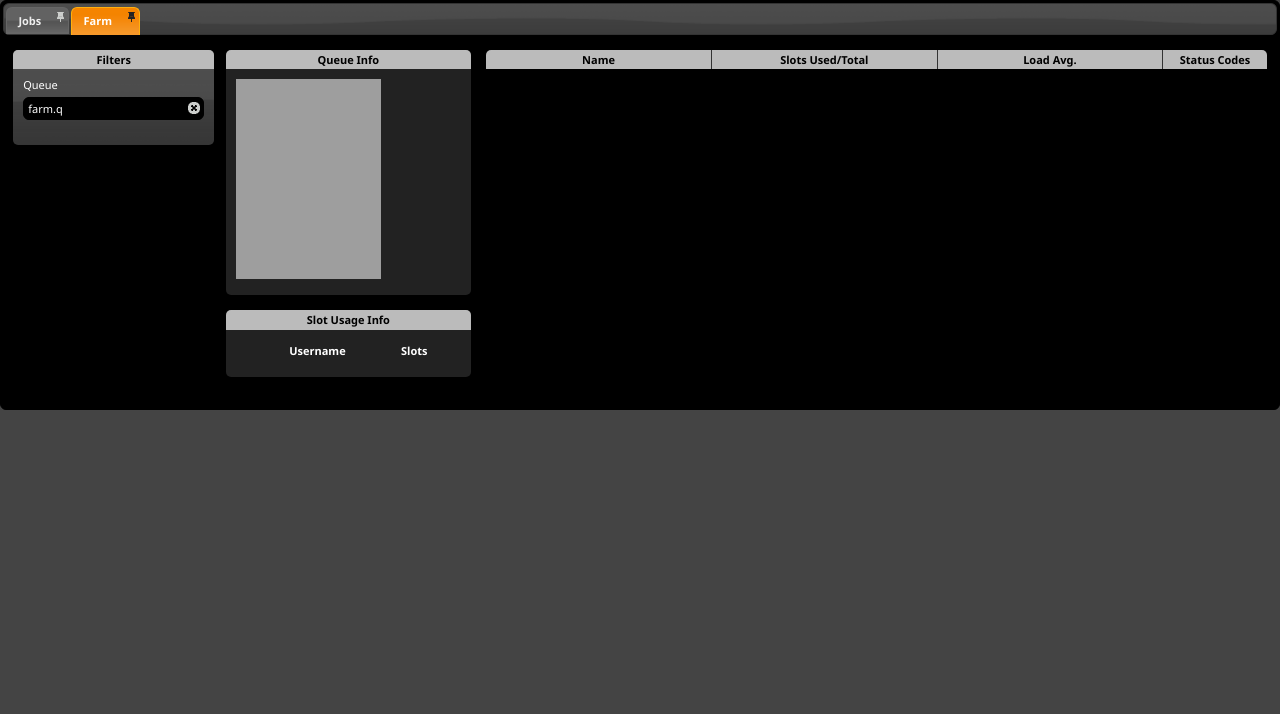
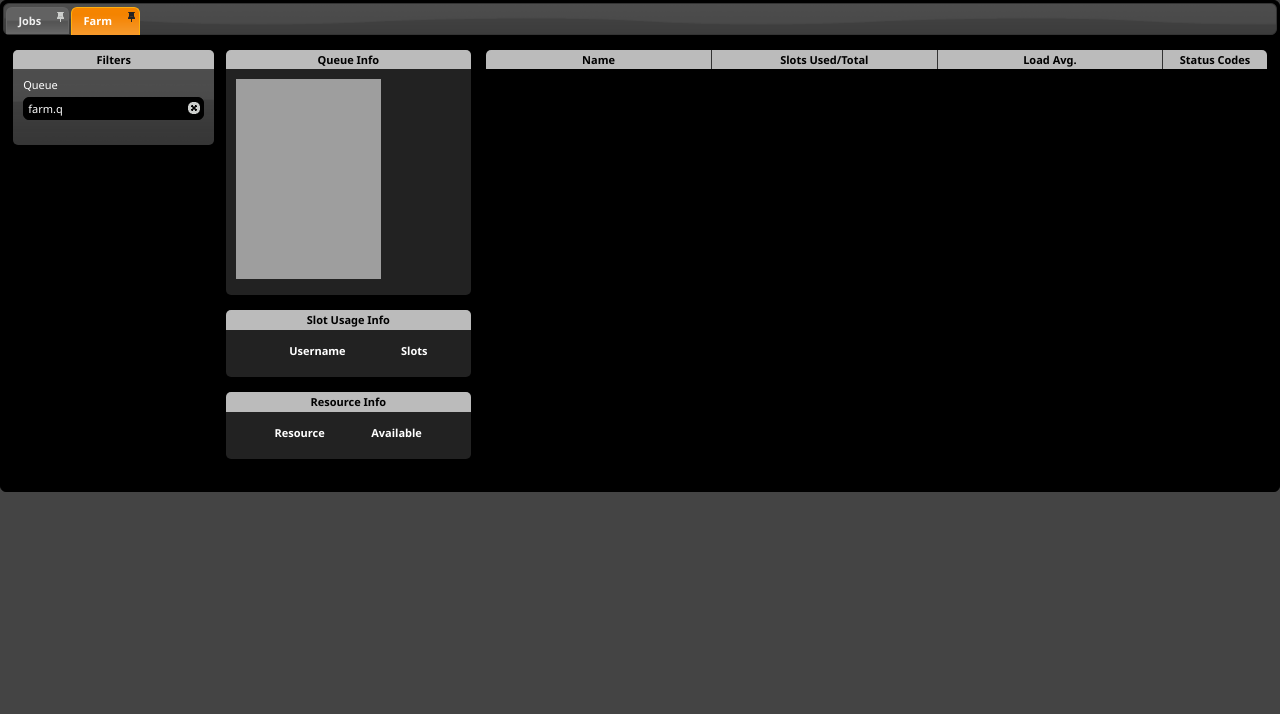
Before and after one commit to primefocusworld/sge4vfx, a Python web app: template webui/templates/index.html in a window 1280 px wide, after a click on "Farm". Shown: the part 54-768 px from the top of the page. Run offline with Jinja, Linux system fonts and the light colour scheme; the template is opened without the code that fills it, so the values that code supplies are empty; some libraries are stand-ins or nearby versions; grey boxes are pictures that could not be loaded.

Commit message:
Show resource availability on Farm tab

```diff
--- a/webui/static/css/main.css
+++ b/webui/static/css/main.css
@@ -175,12 +175,12 @@ tr:nth-child(even) .usageindicator { background:#353 }
 .slotinfo { position:absolute; width:100%; height:100%; z-index:2 }
 #queueguage { width:145px }
 #queuestattext { vertical-align:middle }
-#quotastats { position:relative; left: 7%; width: 86% }
-#quotastats tr { line-height: 18px; }
-#quotastats th { font-weight: bold; line-height: 22px; }
-#quotastats td { width: 50%; }
-#quotastats tbody tr { background: #111; text-align:center }
-#quotastats tbody tr:nth-child(even) { background: #222 }
+.statTable { position:relative; left: 7%; width: 86% }
+.statTable tr { line-height: 18px; }
+.statTable th { font-weight: bold; line-height: 22px; }
+.statTable td { width: 50%; }
+.statTable tbody tr { background: #111; text-align:center }
+.statTable tbody tr:nth-child(even) { background: #222 }
 
 /* Dialog bits */
 .popupdialog h3 { font-weight:bold; font-size:11px; margin:20px 0 15px 0 }
--- a/webui/static/js/main.js
+++ b/webui/static/js/main.js
@@ -104,6 +104,11 @@ function getWorkers(params) {
 		var theHTML = Mustache.to_html(userQuotaRowTemplate, data);
 		$("#quotastats tbody").html("");
 		$("#quotastats tbody").append(theHTML);
+	});
+	$.getJSON("/resources", AJAXParams, function(data) {
+		var theHTML = Mustache.to_html(resourceRowTemplate, data);
+		$("#resourcestats tbody").html("");
+		$("#resourcestats tbody").append(theHTML);
 	});
 }
 
--- a/webui/static/js/templates.js
+++ b/webui/static/js/templates.js
@@ -50,6 +50,12 @@ var userQuotaRowTemplate = "\
 {{/rows}}\
 "
 
+var resourceRowTemplate = "\
+{{#rows}}\
+<tr><td>{{ resource }}</td><td>{{ available }}</td></tr>\
+{{/rows}}\
+"
+
 var farmDivisionTemplate = "\
 Total Slots: {{ total }}<br /><br />\
 <span class='green'>\
--- a/webui/templates/index.html
+++ b/webui/templates/index.html
@@ -141,11 +141,25 @@
             <div id="workerInfo" class="leftBox gapToTheRight darkBackground">
               <h2>Slot Usage Info</h2>
               <div class="leftBoxInner">
-                <table id="quotastats">
+                <table id="quotastats" class="statTable">
                   <thead>
                   <tr>
                     <th>Username</th>
                     <th>Slots</th>
+                  </tr>
+                  </thead>
+                  <tbody></tbody>
+                </table>
+              </div>
+            </div>
+            <div id="resourceInfo" class="leftBox gapToTheRight darkBackground">
+              <h2>Resource Info</h2>
+              <div class="leftBoxInner">
+                <table id="resourcestats" class="statTable">
+                  <thead>
+                  <tr>
+                    <th>Resource</th>
+                    <th>Available</th>
                   </tr>
                   </thead>
                   <tbody></tbody>
--- a/webui/urls.py
+++ b/webui/urls.py
@@ -11,6 +11,7 @@ from handlers.deleteJob import DeleteJob
 from handlers.reschedule import Reschedule
 from handlers.retry import Retry
 from handlers.readLog import ReadLog
+from handlers.resourceCount import ResourceHandler
 
 url_patterns = [
     (r"/", IndexHandler),
@@ -26,4 +27,5 @@ url_patterns = [
     (r"/reschedule", Reschedule),
     (r"/retry", Retry),
     (r"/readLog", ReadLog),
+    (r"/resources", ResourceHandler),
 ]
```
Also changed, not shown: webui/handlers/resourceCount.py (added, +42 -0 lines), 1 other file.
